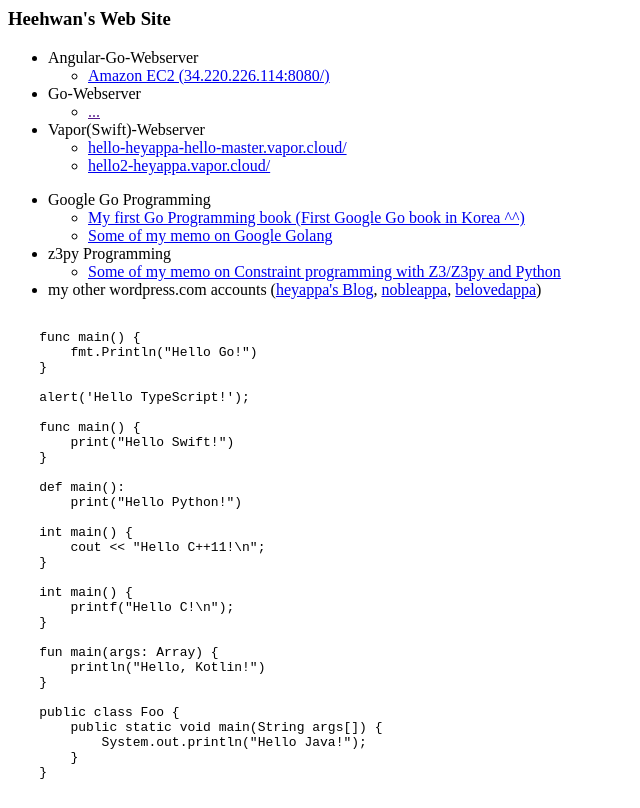
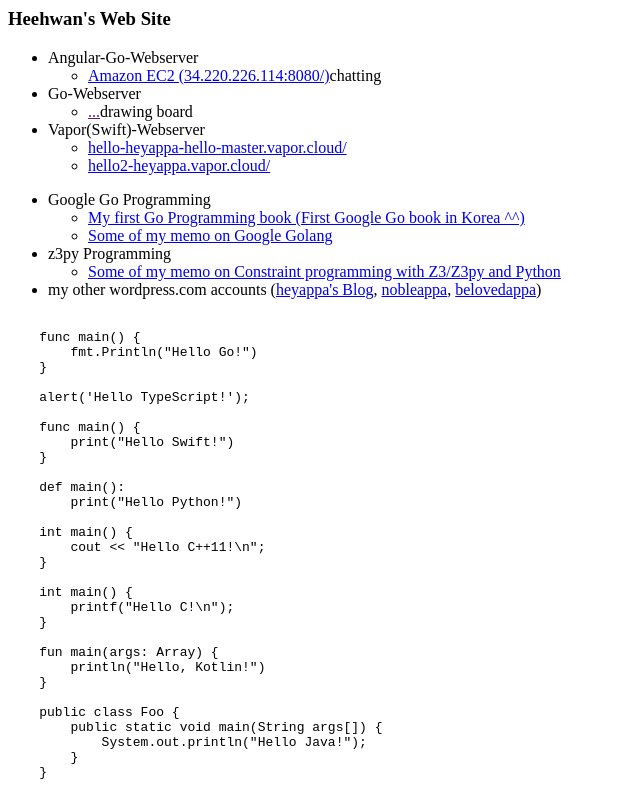
Before and after one commit to heyappa/heyappa.github.io, a plain HTML site: page index.html in a window 1280 px wide. Shown: the whole page, without its empty margins (0-640 px from the left). Drawn offline with Linux system fonts and the light colour scheme.

Commit message:
Update index.html

```diff
--- a/index.html
+++ b/index.html
@@ -3,11 +3,11 @@
 <ul>
     <li>Angular-Go-Webserver
         <ul>
-        <li><a href="http://34.220.226.114:8080/">Amazon EC2 (34.220.226.114:8080/)</a></li>
+        <li><a href="http://34.220.226.114:8080/">Amazon EC2 (34.220.226.114:8080/)</a>chatting</li>
         </ul></li>
     <li>Go-Webserver
         <ul>
-        <li><a href="">...</a></li>
+        <li><a href="">...</a>drawing board</li>
         </ul></li>
     <li>Vapor(Swift)-Webserver
         <ul>
```
